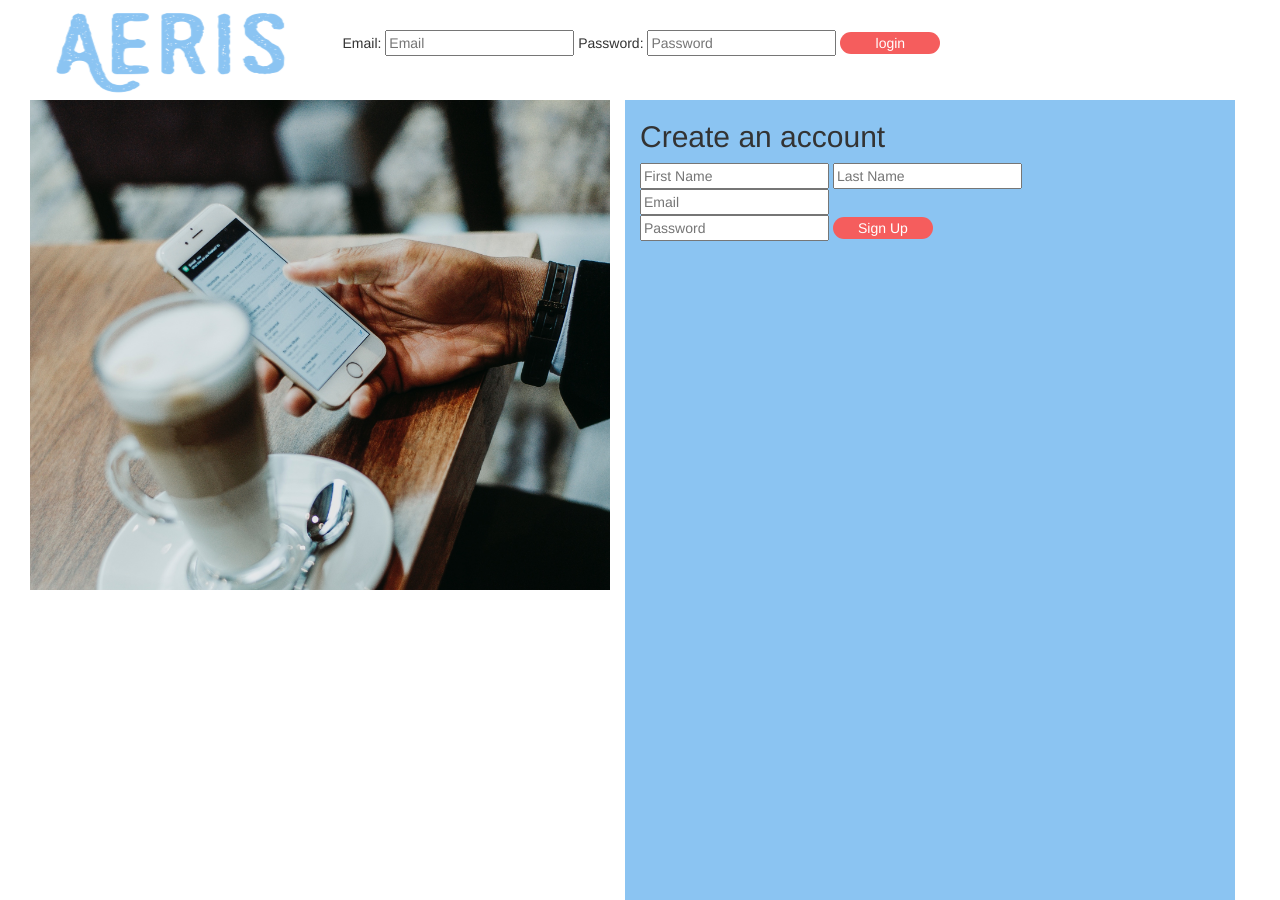
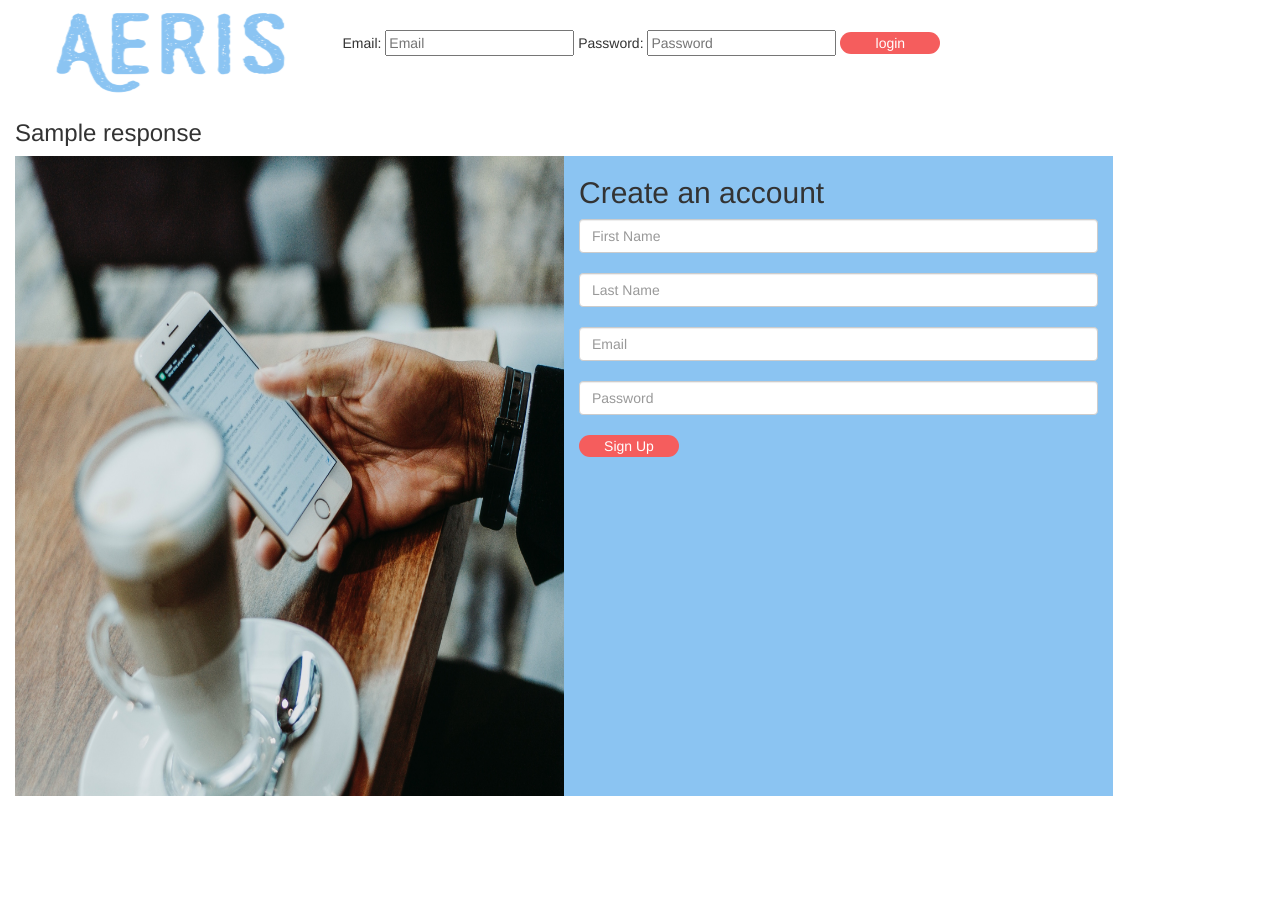
Before and after one commit to emeng13/ase, a Flask app: template templates/index.html in a window 1280 px wide. After the commit the page ends 796 px from the top, so only its background shows below. Run offline with Flask 2, Linux system fonts and the light colour scheme; the template is opened without the code that fills it: most values are stand-ins (such as "Sample title", 1, 10 or a date in 2020); some libraries are stand-ins or nearby versions.

Commit message:
added password error alerts, changed UI for login page, bill page and displayBill page

```diff
--- a/app.py
+++ b/app.py
@@ -75,20 +75,24 @@ def login():
   cursor.execute("SELECT password FROM Users WHERE Email=%s", email)
 
   if cursor.rowcount == 0: # email doesn't exist in Users table
-    print "Sign up first!"
+    message= "Sign up first!"
+    cursor.close()
+    return render_template('index.html', response = message)
   else:
     data = cursor.fetchall()
     cursor.close()
 
     if sha256_crypt.verify(password, data[0][0]): # login OK
-
-      print "Login successful!"
+      print "Login successful!" #for testing
+      #### need to show username!
+        # cursor.execute("SELECT FirstName FROM Users WHERE Email=%s", email)
+        # userName = cursor.fetchall()
+      #####
       return redirect('bill')
     else: # login failed
-      print "Incorrect password!"
+      message = "Incorrect password!"
+      return render_template('index.html', response= message)
 
-  cursor.close()
-  return render_template('index.html')
 
 
 
--- a/static/style.css
+++ b/static/style.css
@@ -1,9 +1,17 @@
 #logo{
 	height:100px;
 }
-
+/* not necessary */
 table, th, td {
     border: 1px solid black;
+}
+
+.table td{
+    border: black solid 1px !important;
+}
+
+.table th{
+    border: black solid 1px !important;
 }
 
 input[type="submit"]{
@@ -14,8 +22,11 @@ input[type="submit"]{
     border-style: none;
 }
 
-#home_pic{
-	left:0;
+img#home_pic{
+	/*left:0;*/
+  float: left;
+  height: 80%;
+  width: 45%;
 }
 
 form.col-md-9{
@@ -24,5 +35,16 @@ form.col-md-9{
 
 div.col-md-6{
 	background-color:#8BC4F2;
-	height:100%;
+	height: 80%;
+  float: left;
+  width: 45%;
 }
+
+div.col-md-10{
+  background-color:#8BC4F2;
+  height: 80%;
+}
+
+#logout{
+  float:right;
+}
--- a/templates/display_bill.html
+++ b/templates/display_bill.html
@@ -39,7 +39,7 @@ a:link, a:visited {
 	    </div>
 		<div class="row col-lg-6">
 			<form action="/display_bill" method="post">
-				<table>
+				<table class="table table-bordered">
 			         <thead>
 			            <tr>
 			               <th>Name</th>
@@ -83,7 +83,7 @@ a:link, a:visited {
 	    </div>
 	    <div class="row col-lg-6">
 	    	<h3> Users </h3>
-	    	<table>
+	    	<table class="table table-bordered">
 		         <thead>
 		            <tr>
 		               <th>Name</th>
--- a/templates/index.html
+++ b/templates/index.html
@@ -21,25 +21,29 @@
         <!-- login form -->
         <form class="col-md-9" method="POST" action="/login">
           Email: <input type="email" placeholder="Email" name="email" required>
-          Password: <input type="text" placeholder="Password" name="password" required>
+          Password: <input type="password" placeholder="Password" name="password" required>
           <input type="submit" value="login">
         </form>
       </div>
     </div>
 
+    <h3> {{response}} </h3>
+
     <div class="row col-lg-12">
 
-      <img id="home_pic" class="col-md-6" src="static/img/phone.jpg">
+      <img id="home_pic"  src="static/img/phone.jpg">
 
       <div class="col-md-6">
-        <form method="POST" action="/signUp">
-          <h2> Create an account </h2>
-          <input type="text" placeholder="First Name" name="firstName" required>
-          <input type="text" placeholder="Last Name" name="lastName" required><br>
-          <input type="email" placeholder="Email" name="email" required><br>
-          <input type="text" placeholder="Password" name="password" required>
-          <input type="submit" value="Sign Up">
-        </form>
+        <div class="form-group">
+          <form method="POST" action="/signUp">
+            <h2> Create an account </h2>
+            <input type="text" placeholder="First Name" name="firstName" required class="form-control"> <br>
+            <input type="text" placeholder="Last Name" name="lastName" required class="form-control"><br>
+            <input type="email" placeholder="Email" name="email" required class="form-control"><br>
+            <input type="password" placeholder="Password" name="password" required class="form-control"> <br>
+            <input type="submit" value="Sign Up">
+          </form>
+        </div>
       </div>
     </div>
 </div>
```
Also changed, not shown: templates/bill.html (+7 -5 lines).
